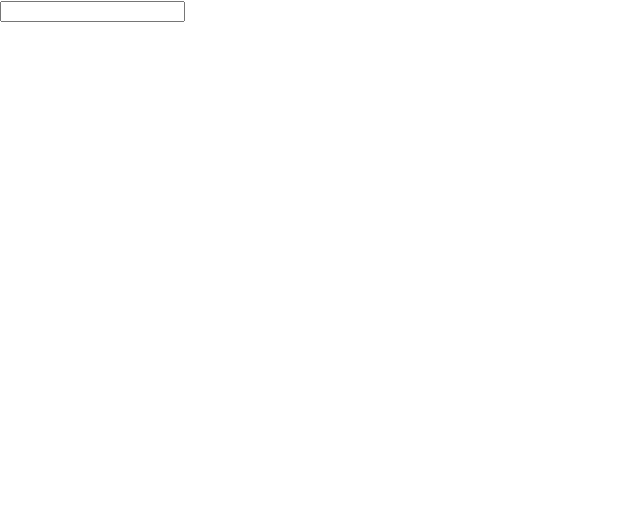
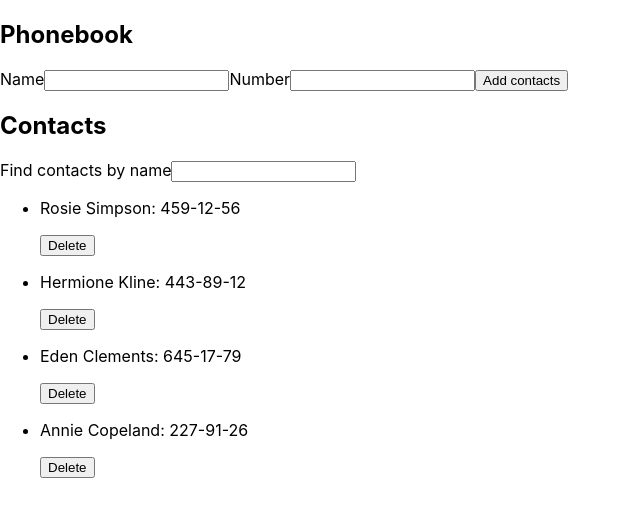
Before and after one commit to Valerii2022/goit-react-hw-02-phonebook, a React (Create React App) app: page / in a window 1280 px wide. Shown: the top 516 px of the page, without its empty margins (0-640 px from the left). Built offline with nearby package versions, Linux system fonts and the light colour scheme.

Commit message:
need some corrections

```diff
--- a/package.json
+++ b/package.json
@@ -7,6 +7,7 @@
     "@testing-library/jest-dom": "^5.16.3",
     "@testing-library/react": "^12.1.4",
     "@testing-library/user-event": "^13.5.0",
+    "nanoid": "^4.0.2",
     "react": "^18.1.0",
     "react-dom": "^18.1.0",
     "react-scripts": "5.0.1",
--- a/public/index.html
+++ b/public/index.html
@@ -24,7 +24,7 @@
       work correctly both with client-side routing and a non-root public URL.
       Learn how to configure a non-root public URL by running `npm run build`.
     -->
-    <title>React App</title>
+    <title>Phonebook</title>
 
     <!-- Start Single Page Apps for GitHub Pages -->
     <script type="text/javascript">
--- /dev/null
+++ b/src/components/App.js
@@ -0,0 +1,126 @@
+import React, { Component } from 'react';
+import { nanoid } from 'nanoid';
+
+export class App extends Component {
+  state = {
+    contacts: [
+      { id: 'id-1', name: 'Rosie Simpson', number: '459-12-56' },
+      { id: 'id-2', name: 'Hermione Kline', number: '443-89-12' },
+      { id: 'id-3', name: 'Eden Clements', number: '645-17-79' },
+      { id: 'id-4', name: 'Annie Copeland', number: '227-91-26' },
+    ],
+    filter: '',
+    name: '',
+    number: '',
+  };
+
+  handleNameInput = e => {
+    this.setState({ name: e.currentTarget.value });
+  };
+
+  handleNumberInput = e => {
+    this.setState({ number: e.currentTarget.value });
+  };
+
+  handleFindNameInput = e => {
+    const searchName = this.state.contacts.filter(contact =>
+      contact.name.toLowerCase().includes(e.currentTarget.value.toLowerCase())
+    );
+
+    this.setState({
+      filter: e.currentTarget.value,
+      contacts: [...searchName],
+    });
+  };
+
+  handleAddContacts = e => {
+    e.preventDefault();
+
+    const addedName = this.state.contacts.some(contact =>
+      contact.name.toLowerCase().includes(this.state.name.toLowerCase())
+    );
+
+    if (addedName) {
+      return alert(`${this.state.name} is already in contacts`);
+    }
+
+    const id = nanoid(10);
+    this.setState({
+      contacts: [
+        ...this.state.contacts,
+        { name: this.state.name, id: id, number: this.state.number },
+      ],
+      name: '',
+      number: '',
+    });
+  };
+
+  handleContactsDelete = e => {
+    const names = this.state.contacts.filter(
+      contact => contact.id !== e.currentTarget.id
+    );
+
+    this.setState({
+      contacts: [...names],
+    });
+  };
+
+  render() {
+    return (
+      <>
+        <form onSubmit={this.handleAddContacts}>
+          <h2>Phonebook</h2>
+          <label>
+            Name
+            <input
+              type="text"
+              name="name"
+              pattern="^[a-zA-Zа-яА-Я]+(([' -][a-zA-Zа-яА-Я ])?[a-zA-Zа-яА-Я]*)*$"
+              title="Name may contain only letters, apostrophe, dash and spaces. For example Adrian, Jacob Mercer, Charles de Batz de Castelmore d'Artagnan"
+              value={this.state.name}
+              onChange={this.handleNameInput}
+              required
+            />
+          </label>
+          <label>
+            Number
+            <input
+              type="tel"
+              name="number"
+              pattern="\+?\d{1,4}?[-.\s]?\(?\d{1,3}?\)?[-.\s]?\d{1,4}[-.\s]?\d{1,4}[-.\s]?\d{1,9}"
+              title="Phone number must be digits and can contain spaces, dashes, parentheses and can start with +"
+              value={this.state.number}
+              onChange={this.handleNumberInput}
+              required
+            />
+          </label>
+          <button>Add contacts</button>
+        </form>
+        <h2>Contacts</h2>
+        <label>
+          Find contacts by name
+          <input
+            type="text"
+            name="searchName"
+            value={this.state.filter}
+            onChange={this.handleFindNameInput}
+          />
+        </label>
+        <ul>
+          {this.state.contacts.map(({ name, id, number }) => {
+            return (
+              <li key={id}>
+                <p>
+                  {name}: {number}
+                </p>
+                <button id={id} onClick={this.handleContactsDelete}>
+                  Delete
+                </button>
+              </li>
+            );
+          })}
+        </ul>
+      </>
+    );
+  }
+}
--- a/src/components/App.jsx
+++ /dev/null
@@ -1,15 +0,0 @@
-import React, { Component } from 'react';
-
-export class App extends Component {
-  render() {
-    return (
-      <input
-        type="text"
-        name="name"
-        pattern="^[a-zA-Zа-яА-Я]+(([' -][a-zA-Zа-яА-Я ])?[a-zA-Zа-яА-Я]*)*$"
-        title="Name may contain only letters, apostrophe, dash and spaces. For example Adrian, Jacob Mercer, Charles de Batz de Castelmore d'Artagnan"
-        required
-      />
-    );
-  }
-}
```
Also changed, not shown: 1 other file (tests, documents, lock files or other folders).
